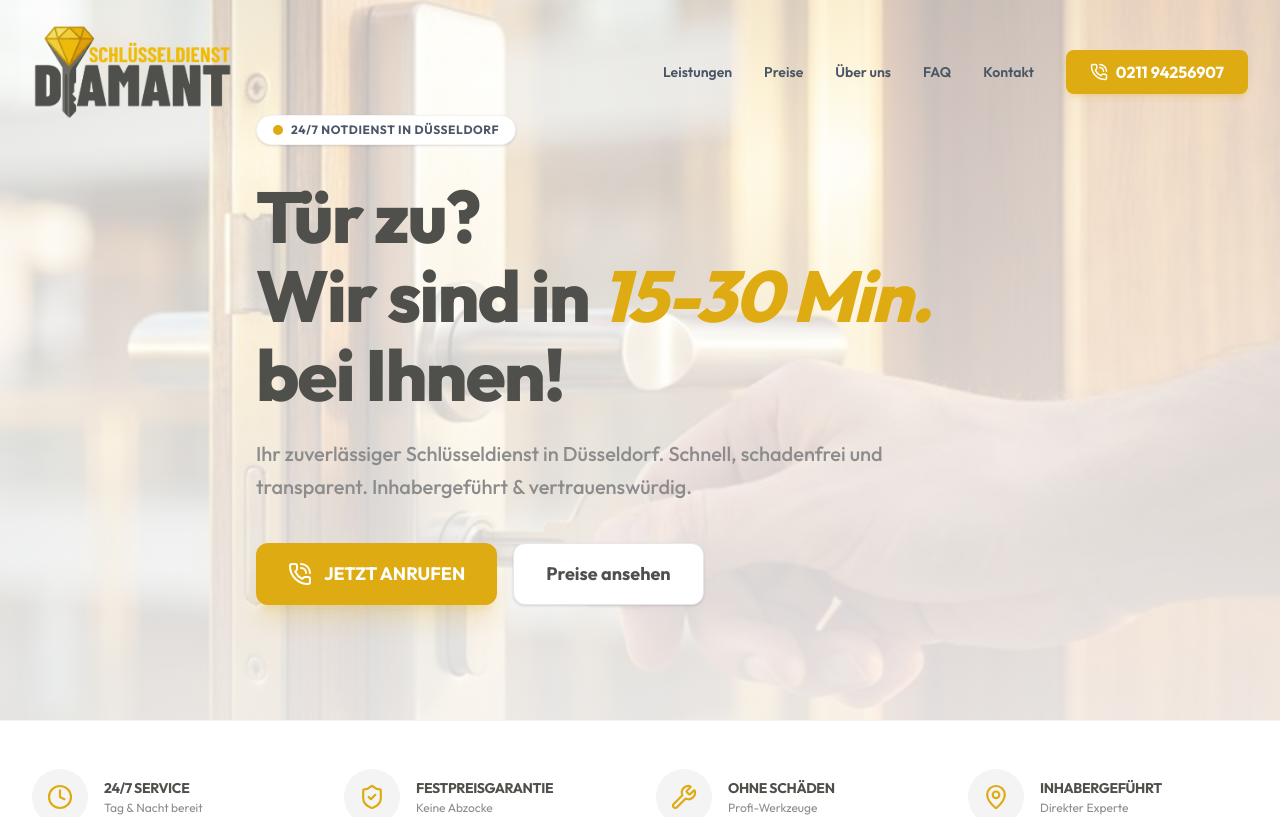
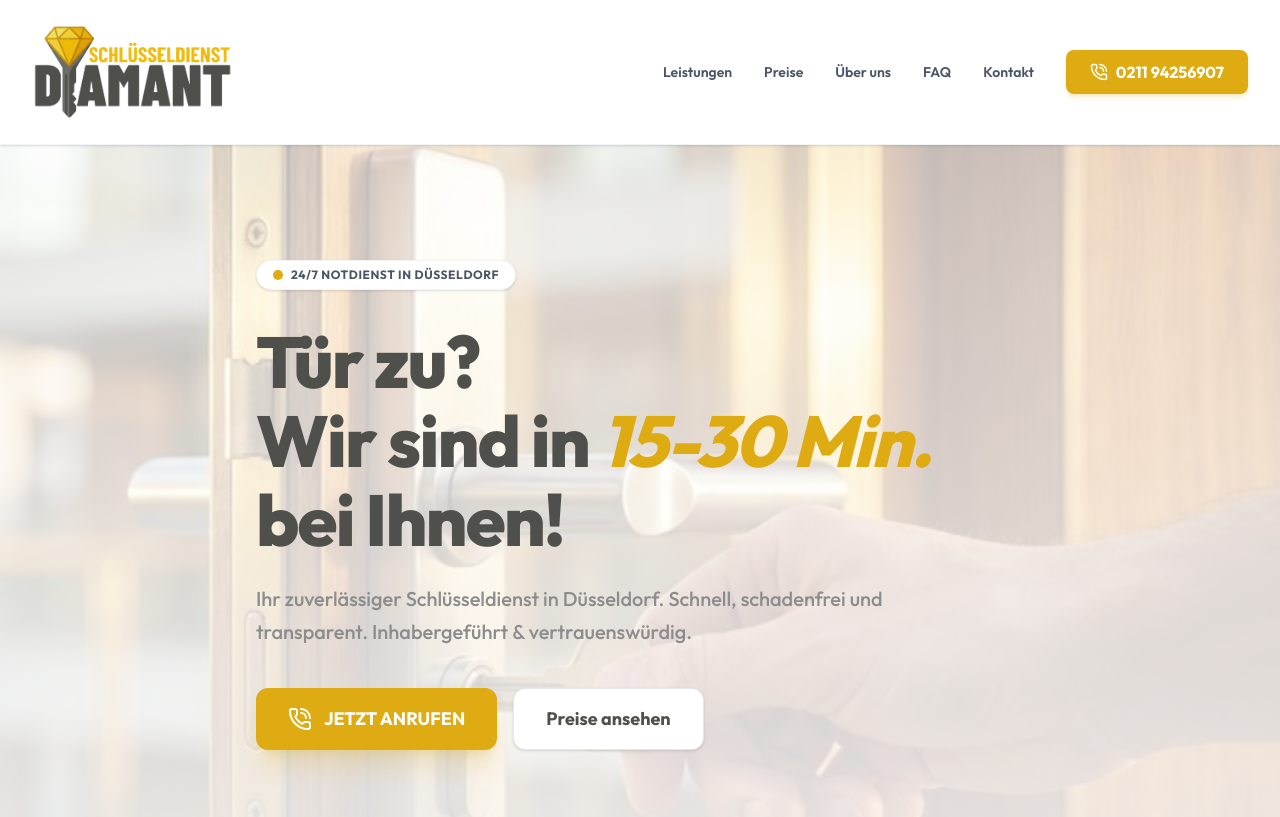
Before and after one commit to Leoquent/diamant, a React (Vite) app: page / in a window 1280 px wide. Shown: the top 817 px of the page. Built offline with nearby package versions, Linux system fonts and the light colour scheme; a web font is replaced by a local one.

Commit message:
fix: make header solid white always

```diff
--- a/src/App.tsx
+++ b/src/App.tsx
@@ -80,20 +80,7 @@ import mapImg from './assets/duesseldorfkarte.jpg'
 
 function App() {
   const [isMenuOpen, setIsMenuOpen] = useState(false)
-  const [scrollProgress, setScrollProgress] = useState(0)
   const [selectedService, setSelectedService] = useState<typeof services[0] | null>(null)
-
-  useEffect(() => {
-    const handleScroll = () => {
-      // Start fade immediately at 0 and finish at 85% viewport height (just before the white badges)
-      const startFade = 0
-      const endFade = window.innerHeight * 0.85
-      const progress = Math.max(0, Math.min((window.scrollY - startFade) / (endFade - startFade), 1))
-      setScrollProgress(progress)
-    }
-    window.addEventListener('scroll', handleScroll)
-    return () => window.removeEventListener('scroll', handleScroll)
-  }, [])
 
   return (
     <div className="min-h-screen" id="top">
@@ -110,15 +97,7 @@ function App() {
       </div>
 
       {/* Header */}
-      <header
-        className="fixed top-0 z-40 w-full transition-all duration-200"
-        style={{
-          backgroundColor: `rgba(255, 255, 255, ${scrollProgress * 0.97})`,
-          backdropFilter: `blur(${scrollProgress * 16}px)`,
-          WebkitBackdropFilter: `blur(${scrollProgress * 16}px)`,
-          borderBottom: scrollProgress > 0.5 ? `1px solid rgba(229, 231, 235, ${(scrollProgress - 0.5) * 2})` : 'none',
-        }}
-      >
+      <header className="sticky top-0 z-40 w-full transition-all duration-200 bg-white border-b border-gray-100 shadow-sm">
         <div className="max-w-7xl mx-auto px-4 sm:px-6 lg:px-8">
           <div className="flex justify-between items-center h-36">
             <a href="#top" className="flex items-center">
```
